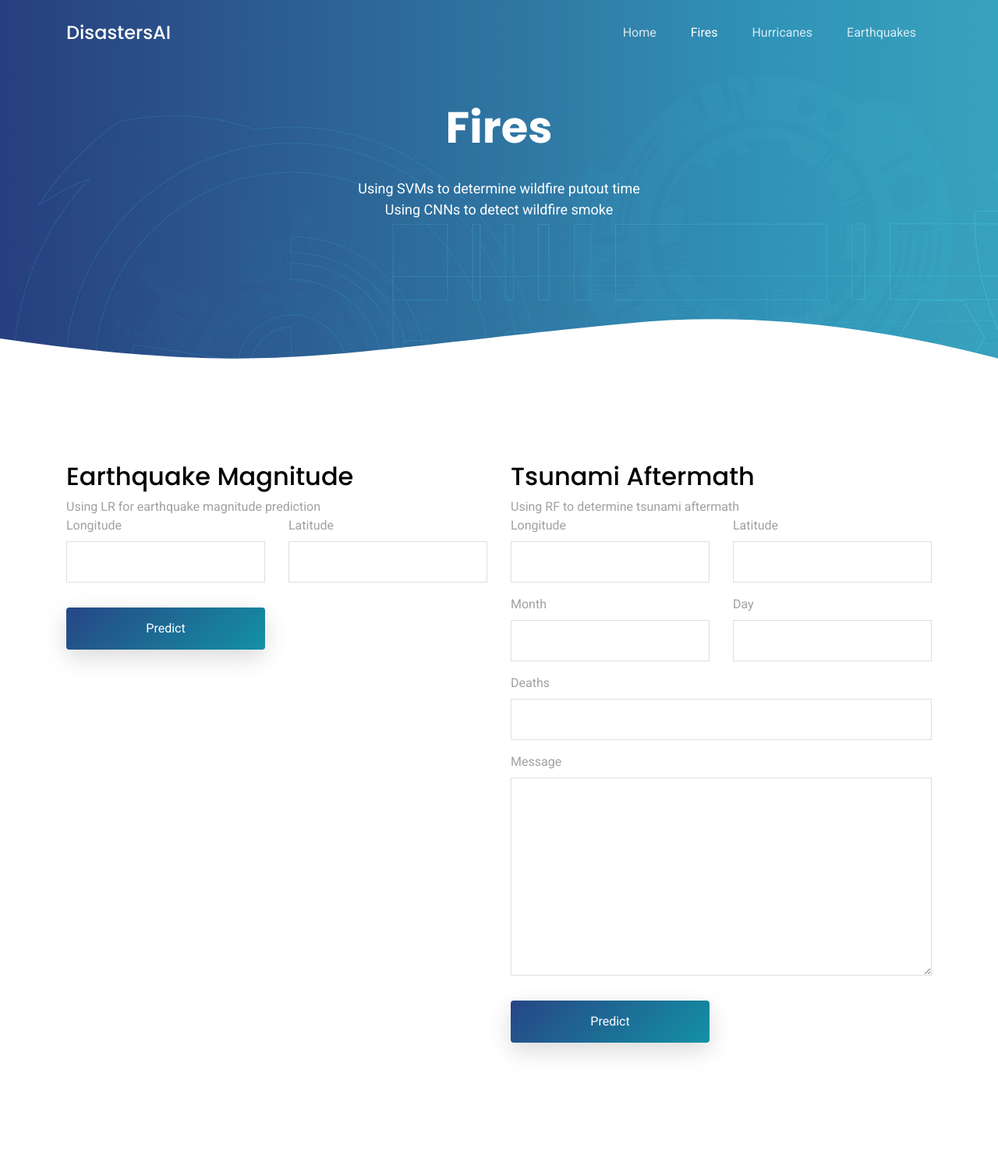
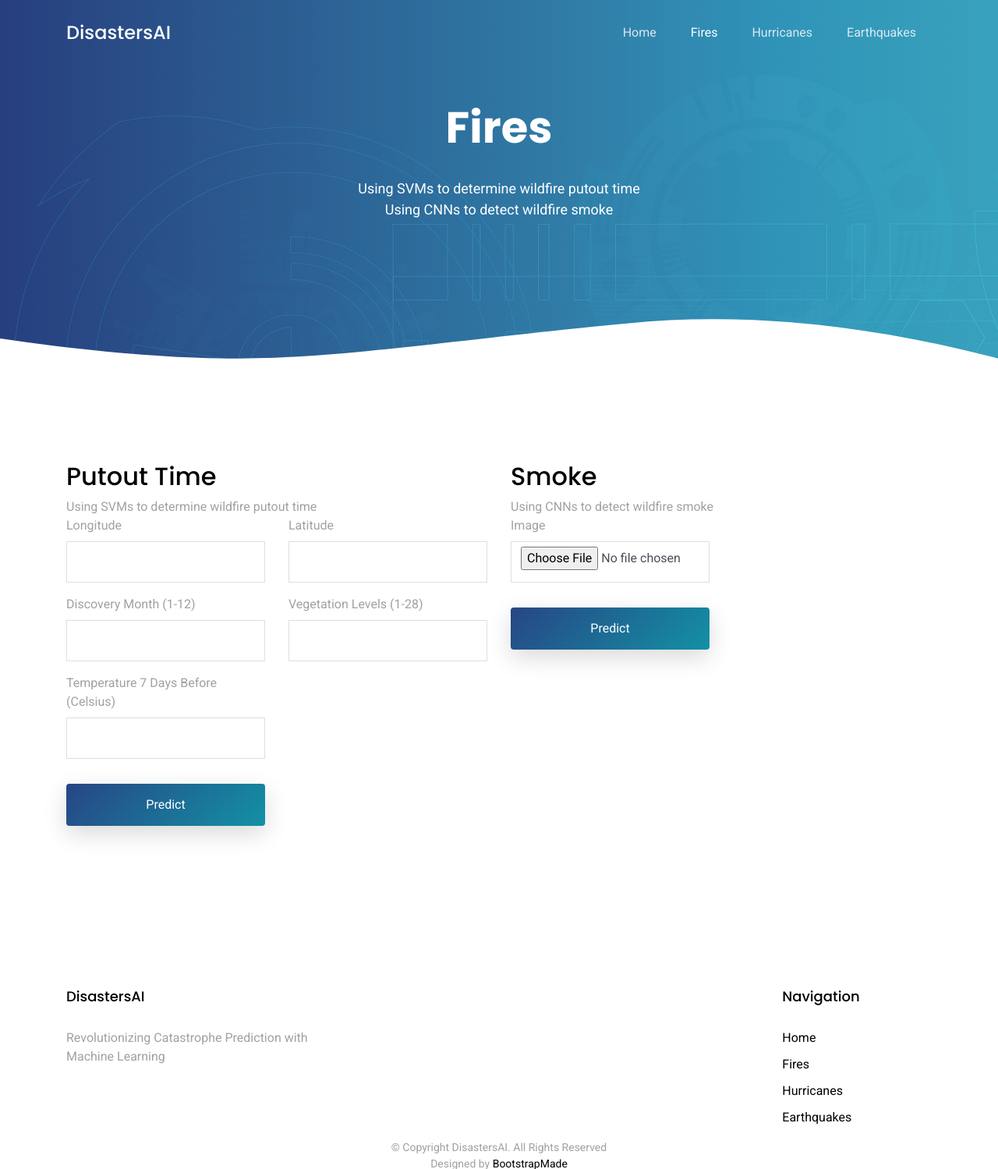
Before and after one commit to TeamDeltaHacks/DisastersAI, a Flask app: page /fires in a window 1280 px wide. Shown: the top 1499 px of the page at 78% size. Run offline with Flask 2, Linux system fonts and the light colour scheme; some libraries are stand-ins or nearby versions.

Commit message:
Add files via upload

```diff
--- a/templates/fires.html
+++ b/templates/fires.html
@@ -128,9 +128,9 @@
 		  </style>
 
           <div class="col-md-6 mb-5 mb-md-0 aos-init aos-animate" data-aos="fade-up">
-	        <h2>Earthquake Magnitude</h2>
-            <p class="mb-0">Using LR for earthquake magnitude prediction</p>
-            <form action="/earthquakes" method="post" role="form" class="php-email-form">
+	        <h2>Putout Time</h2>
+            <p class="mb-0">Using SVMs to determine wildfire putout time</p>
+            <form action="/fires" method="post" role="form" class="php-email-form">
 
               <div class="row">
                 <div class="col-md-6 form-group">
@@ -140,6 +140,18 @@
                 <div class="col-md-6 form-group">
                   <label for="name">Latitude</label>
                   <input type="number" class="form-control" name="latitude">
+                </div>
+                <div class="col-md-6 form-group">
+                  <label for="name">Discovery Month (1-12)</label>
+                  <input type="number" class="form-control" name="month">
+                </div>
+                <div class="col-md-6 form-group">
+                  <label for="name">Vegetation Levels (1-28)</label>
+                  <input type="number" class="form-control" name="vegetation">
+                </div>
+                <div class="col-md-6 form-group">
+                  <label for="name">Temperature 7 Days Before (Celsius)</label>
+                  <input type="number" class="form-control" name="temperature">
                 </div>
                 <input type="hidden" class="form-control" name="type" value="0">
 
@@ -158,34 +170,14 @@
           </div>
 
           <div class="col-md-6 mb-5 mb-md-0 aos-init aos-animate" data-aos="fade-up">
-	        <h2>Tsunami Aftermath</h2>
-            <p class="mb-0">Using RF to determine tsunami aftermath</p>
-            <form action="/earthquakes" method="post" role="form" class="php-email-form">
+	        <h2>Smoke</h2>
+            <p class="mb-0">Using CNNs to detect wildfire smoke</p>
+            <form action="/fires" method="post" role="form" class="php-email-form" enctype="multipart/form-data">
 
               <div class="row">
                 <div class="col-md-6 form-group">
-                  <label for="name">Longitude</label>
-                  <input type="number" class="form-control" name="longitude">
-                </div>
-                <div class="col-md-6 form-group">
-                  <label for="name">Latitude</label>
-                  <input type="number" class="form-control" name="latitude">
-                </div>
-                <div class="col-md-6 form-group">
-                  <label for="name">Month</label>
-                  <input type="number" class="form-control" name="month">
-                </div>
-                <div class="col-md-6 form-group">
-                  <label for="name">Day</label>
-                  <input type="number" class="form-control" name="day">
-                </div>
-                <div class="col-md-12 form-group">
-                  <label for="name">Deaths</label>
-                  <input type="number" class="form-control" name="deaths">
-                </div>
-                <div class="col-md-12 form-group">
-                  <label for="name">Message</label>
-                  <textarea class="form-control" name="message" cols="30" rows="10" data-rule="required" data-msg="Please write something for us"></textarea>
+                  <label for="name">Image</label>
+                  <input type="file" class="form-control" name="image">
                 </div>
                 <input type="hidden" class="form-control" name="type" value="1">
 
```
Also changed, not shown: templates/earthquakes.html (+2 -6 lines).
